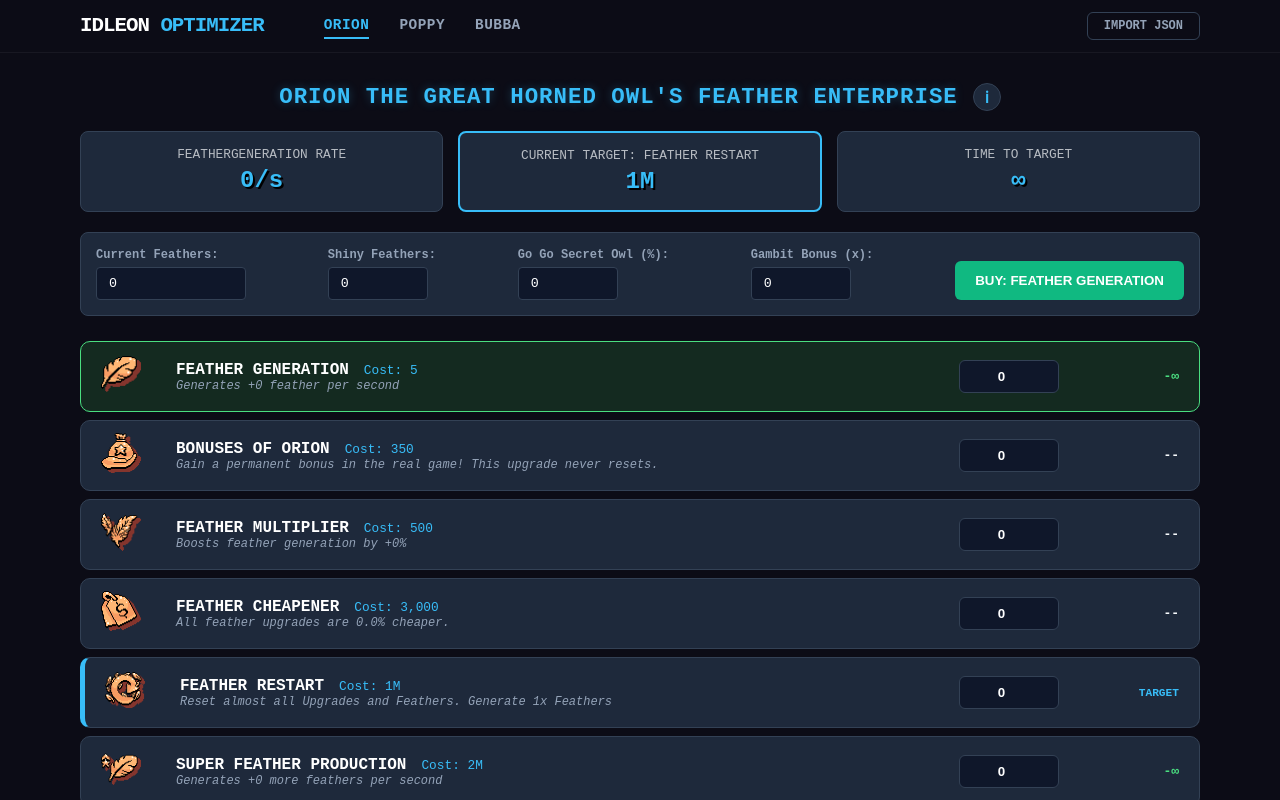
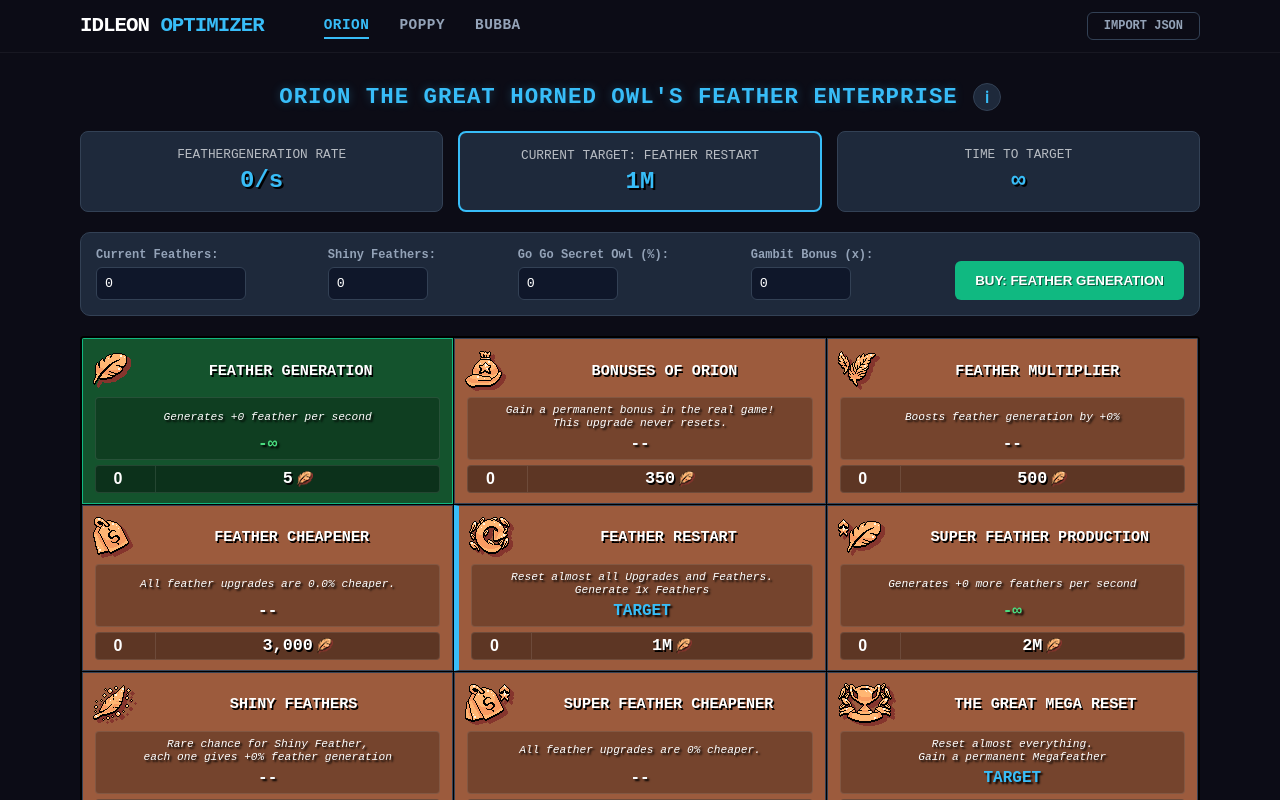
Before and after one commit to deixadilson/idleon-optimizer, a Nuxt app: page /orion in a window 1280 px wide. Shown: the top 800 px of the page. Built offline with nearby package versions, Linux system fonts and the light colour scheme.

Commit message:
feat: orion upgrade grid

```diff
--- a/app/composables/useOrion.ts
+++ b/app/composables/useOrion.ts
@@ -68,25 +68,25 @@ export const useOrion = () => {
     switch (index) {
       case 0: {
         const red = (levels[0] / (levels[0] + 100)) * 100;
-        const redText = mfLv >= 3 ? `, and lowers all costs by ${red.toFixed(1)}%` : "";
+        const redText = mfLv >= 3 ? `\nand lowers all costs by ${red.toFixed(1)}%` : "";
         return `Generates +${formatNumber(levels[0])} feather per second${redText}`;
       }
-      case 1: return `Gain a permanent bonus in the real game! This upgrade never resets.`;
+      case 1: return `Gain a permanent bonus in the real game!\nThis upgrade never resets.`;
       case 2: return `Boosts feather generation by +${formatNumber(levels[2] * 5)}%`;
       case 3: {
         const red = (levels[3] / (levels[3] + 10)) * 100;
-        const bonus = mfLv >= 5 ? ` (+${formatNumber(levels[3] * 2)} f/s)` : "";
+        const bonus = mfLv >= 5 ? `\n(+${formatNumber(levels[3] * 2)} f/s)` : "";
         return `All feather upgrades are ${red.toFixed(1)}% cheaper.${bonus}`;
       }
-      case 4: return `Reset almost all Upgrades and Feathers. Generate ${formatNumber(Math.pow(mfLv >= 7 ? 5 : 3, levels[4]))}x Feathers`;
+      case 4: return `Reset almost all Upgrades and Feathers.\nGenerate ${formatNumber(Math.pow(mfLv >= 7 ? 5 : 3, levels[4]))}x Feathers`;
       case 5: return `Generates +${formatNumber(levels[5] * 5)} more feathers per second`;
-      case 6: return `Rare chance for Shiny Feather, each one gives +${levels[6]}% feather generation`;
+      case 6: return `Rare chance for Shiny Feather,\neach one gives +${levels[6]}% feather generation`;
       case 7: {
         const red = levels[7] * 20;
-        const bonus = mfLv >= 5 ? ` (+${formatNumber(levels[7] * 4)} f/s)` : "";
+        const bonus = mfLv >= 5 ? `\n(+${formatNumber(levels[7] * 4)} f/s)` : "";
         return `All feather upgrades are ${formatNumber(red)}% cheaper.${bonus}`;
       }
-      case 8: return `Reset almost everything. Gain a permanent Megafeather`;
+      case 8: return `Reset almost everything.\nGain a permanent Megafeather`;
       default: return "";
     }
   };
--- a/app/composables/usePoppy.ts
+++ b/app/composables/usePoppy.ts
@@ -179,14 +179,19 @@ export const usePoppy = () => {
     const currentTotalBurden = currentTargetCost + futureBurdenCost;
     const currentTimeToBurden = rawGen > 0 ? (currentTotalBurden - state.currentFish) / rawGen : Infinity;
 
-    const directPondIndices = [0, 1, 5, 7, 10];
+    const directPondIndices = [0, 1, 4, 5];
     let maxPondDirectEfficiency = 0;
+    let avgPondDirectCost = 0;
 
     if (rawGen > 0 && isFinite(currentTimeToBurden)) {
+      let totalPondCost = 0;
+      let count = 0;
       directPondIndices.forEach(idx => {
-        const bCost = getPondUpgradeCost(idx, state.pondLevels[idx] ?? 0);
+        const lv = state.pondLevels[idx] ?? 0;
+        const bCost = getPondUpgradeCost(idx, lv);
+
         const nLvs = [...state.pondLevels];
-        nLvs[idx] = (nLvs[idx] ?? 0) + 1;
+        nLvs[idx] = lv + 1;
         const nGen = getFishGen(nLvs, state.tarLevels, state.fisherooLevels, state.goGoSecretKangaroo, state.gambitBonus);
         const nTgtCost = getPondUpgradeCost(targetIdx, nLvs[targetIdx] ?? 0, nLvs, state.tarLevels);
         const fAfter = state.currentFish - bCost;
@@ -196,7 +201,13 @@ export const usePoppy = () => {
         const tSaved = isFinite(currentTimeToBurden) ? (currentTimeToBurden - nTimeToBurden) * 60 : 0;
         const eff = (bCost > 0) ? tSaved / bCost : 0;
         if (eff > maxPondDirectEfficiency) maxPondDirectEfficiency = eff;
+
+        if (lv > 0) {
+          totalPondCost += bCost;
+          count++;
+        }
       });
+      avgPondDirectCost = count > 0 ? totalPondCost / count : 0;
     }
 
     return POND_UPGRADE_NAMES.map((name, i) => {
@@ -205,9 +216,8 @@ export const usePoppy = () => {
       let efficiency = 0;
 
       if (i === 2 || i === 8) {
-        const potential = 0.05;
         const weight = 0.30;
-        timeSaved = potential * 1440 * maxPondDirectEfficiency * weight;
+        timeSaved = maxPondDirectEfficiency * (avgPondDirectCost * weight);
         efficiency = buyCost > 0 ? timeSaved / buyCost : 0;
       } else {
         const nextLevels = [...state.pondLevels];
@@ -292,12 +302,13 @@ export const usePoppy = () => {
           timeSaved = isFinite(currentBluefinTargetTime) ? (currentBluefinTargetTime - nextBluefinTargetTime) * 60 : 0;
           efficiency = (cost > 0 && timeSaved > 0) ? timeSaved / cost : 0;
         } else if (i === 1 || i === 6) {
+          // Tar Pit Shiny Upgrades (Bargain at 20% of market average)
           const currentLv = state.tarLevels[i] ?? 0;
           const capLvl = i === 1 ? 72 : 93;
 
           if (currentLv < capLvl && maxDirectEfficiency > 0) {
-            const basePotential = i === 1 ? 0.0625 : 0.002258 * Math.pow(1 - (currentLv / capLvl), 2);
-            timeSaved = basePotential * HORIZON * maxDirectEfficiency * 0.2;
+            const weight = 0.20;
+            timeSaved = maxDirectEfficiency * (avgDirectCost * weight);
             efficiency = cost > 0 ? timeSaved / cost : 0;
           }
         } else if (i === 4) {
--- a/app/pages/orion.vue
+++ b/app/pages/orion.vue
@@ -29,8 +29,8 @@ const handleBlur = () => {
 
 const buyBest = () => {
   const idx = bestUpgradeIndex.value;
-  if (idx !== -1 && upgradeAnalysis.value[idx] && state.levels[idx]) {
-    state.currentFeathers = Math.max(0, state.currentFeathers - upgradeAnalysis.value[idx].cost);
+  if (idx !== -1 && upgradeAnalysis.value[idx] && state.levels[idx] !== undefined) {
+    state.currentFeathers = Math.max(0, state.currentFeathers - upgradeAnalysis.value[idx]!.cost);
     state.levels[idx]++;
   }
 };
@@ -72,22 +72,19 @@ const buyBest = () => {
         </button>
       </div>
 
-      <main class="upgrade-list">
+      <section class="grid-section">
+        <main class="upgrade-grid">
           <div v-for="(upg, i) in upgradeAnalysis" :key="i" class="upgrade-card" :class="{ 'best': i === bestUpgradeIndex, 'target-row': i === target.index }">
-          <div class="upg-icon-container">
-            <img :src="upg.icon" class="upg-icon" />
+            <div class="row-top">
+              <div class="upg-icon-box">
+                <img :src="upg.icon" />
               </div>
-          <div class="upg-info">
-            <div class="upg-name-row">
-              <span class="upg-name">{{ upg.name.toUpperCase() }}</span>
-              <span class="upg-cost">Cost: {{ formatNumber(upg.cost) }}</span>
+              <span class="upg-title">{{ upg.name.toUpperCase() }}</span>
             </div>
-            <p class="upg-desc">{{ upg.description }}</p>
-          </div>
-          <div class="upg-input-container">
-            <input type="number" v-model.number="state.levels[i]" />
-          </div>
-          <div class="upg-diff">
+            <div class="row-mid-refactor">
+              <div class="upg-mid-box">
+                <div class="upg-desc-compact">{{ upg.description }}</div>
+                <div class="time-variation">
                   <span v-if="i === 4 || i === 8" class="target-label">TARGET</span>
                   <template v-else>
                     <span v-if="upg.timeSaved > 0" class="pos">-{{ formatTime(upg.timeSaved) }}</span>
@@ -96,7 +93,19 @@ const buyBest = () => {
                   </template>
                 </div>
               </div>
+            </div>
+            <div class="row-bottom-refactor">
+              <div class="level-box-mini">
+                <input type="number" v-model.number="state.levels[i]" min="0" />
+              </div>
+              <div class="cost-container-mini">
+                <span>{{ formatNumber(upg.cost) }}</span>
+                <img src="/orion/upg-0.png" class="feather-mini-icon" />
+              </div>
+            </div>
+          </div>
         </main>
+      </section>
 
       <section class="mf-section">
         <h3>Megafeather Bonuses</h3>
@@ -165,23 +174,55 @@ const buyBest = () => {
   background: #334155;
   color: white;
 }
-.upgrade-list { display: flex; flex-direction: column; gap: 8px; width: 100%; }
-.upgrade-card { background: #1e293b; display: grid; grid-template-columns: 60px 1fr 100px 120px; align-items: center; padding: 12px 20px; border-radius: 10px; border: 1px solid #334155; }
-.upgrade-card.best { border-color: #4ade80; background: #142a20; }
-.target-row { border-left: 5px solid #38bdf8; }
-.upg-icon { width: 40px; height: 40px; object-fit: contain; }
-.upg-info { display: flex; flex-direction: column; padding: 0 15px; }
-.upg-name-row { display: flex; align-items: baseline; gap: 15px; }
-.upg-name { font-weight: bold; font-size: 1rem; color: #fff; }
-.upg-cost { font-size: 0.8rem; color: #38bdf8; font-family: monospace; }
-.upg-desc { font-size: 0.75rem; color: #94a3b8; font-style: italic; margin: 0; }
-.upg-input-container input { width: 100%; background: #0f172a; color: white; border: 1px solid #334155; padding: 8px; border-radius: 6px; text-align: center; font-weight: bold; }
-.upg-diff { text-align: right; font-family: monospace; font-weight: bold; }
-.pos { color: #4ade80; } .neg { color: #f87171; } .target-label { color: #38bdf8; font-size: 0.7rem; }
-.btn-auto { background: #10b981; color: white; border: none; padding: 12px 20px; border-radius: 6px; font-weight: bold; cursor: pointer; }
+
+.grid-section { width: 100%; margin-bottom: 30px; }
+.upgrade-grid { display: grid; grid-template-columns: repeat(3, 1fr); gap: 1px; background: #000; border: 2px solid #000; border-radius: 4px; overflow: hidden; }
+.upgrade-card { background: #9c5b3d; border: 1px solid #334155; display: flex; flex-direction: column; padding: 10px; position: relative; gap: 5px; }
+.upgrade-card.best { border-color: #10b981; background: #14532d; }
+.target-row { border-left: 5px solid #38bdf8 !important; }
+
+.row-top { display: flex; align-items: center; gap: 8px; }
+.upg-icon-box { height: 43px; display: flex; align-items: center; justify-content: center; }
+.upg-title { font-size: 0.95rem; font-weight: 900; color: #fff; text-shadow: 1.5px 1.5px 0 #000; flex: 1; overflow: hidden; text-overflow: ellipsis; white-space: nowrap; text-align: center; }
+
+.row-mid-refactor { display: flex; align-items: center; justify-content: center; text-shadow: 2px 2px 2px #000; min-height: 60px; }
+.upg-mid-box { background: rgba(0, 0, 0, 0.25); padding: 6px 8px; border-radius: 4px; border: 1px solid rgba(255, 255, 255, 0.1); width: 100%; display: flex; flex-direction: column; align-items: center; gap: 4px; margin: 0 2px; }
+.upg-desc-compact { font-size: 0.7rem; color: #fff; font-style: italic; text-align: center; line-height: 1.2; white-space: pre-line; min-height: 2.4em; display: flex; align-items: center; justify-content: center; }
+.time-variation { font-size: 1rem; font-weight: 900; font-family: monospace; }
+.pos { color: #4ade80; } .neg { color: #f87171; } .target-label { color: #38bdf8; }
+
+.row-bottom-refactor { display: flex; align-items: center; background: rgba(0, 0, 0, 0.4); border-radius: 4px; border: 1px solid rgba(255, 255, 255, 0.1); margin: 0 2px; }
+.level-box-mini { width: 60px; border-right: 1px solid rgba(255, 255, 255, 0.1); }
+.level-box-mini input { width: 100%; background: transparent; border: none; font-size: 1rem; text-align: center; color: #fff; outline: none; font-weight: bold; padding: 4px 0; }
+
+.cost-container-mini { flex: 1; display: flex; align-items: center; justify-content: center; gap: 4px; font-size: 1.05rem; color: #fff; text-shadow: 1.5px 1.5px 0 #000; font-weight: bold; font-family: monospace; }
+.feather-mini-icon { width: 16px; height: 16px; }
+
+.settings-bar { display: flex; gap: 15px; flex-wrap: wrap; background: #1e293b; padding: 15px; border-radius: 10px; border: 1px solid #334155; margin-bottom: 20px; align-items: flex-end; }
+.input-group { display: flex; flex-direction: column; gap: 5px; }
+.input-group label { font-size: 0.75rem; color: #94a3b8; font-weight: bold; }
+.styled-input { background: #0f172a; color: white; border: 1px solid #334155; padding: 8px; border-radius: 6px; }
+
+.btn-auto { background: #10b981; color: white; border: none; padding: 12px 20px; border-radius: 6px; font-weight: bold; cursor: pointer; text-shadow: 1px 1px 0 rgba(0,0,0,0.5); }
 .btn-wait { background: #444; cursor: not-allowed; }
-.mf-grid { grid-template-columns: repeat(10, 1fr); }
 
+.mf-grid { display: grid; grid-template-columns: repeat(10, 1fr); gap: 10px; }
+.mf-slot { position: relative; display: flex; justify-content: center; align-items: center; }
+.mf-icon { width: 50px; height: 50px; }
+.mf-badge { position: absolute; bottom: -5px; right: -5px; background: #38bdf8; color: #000; font-size: 0.7rem; padding: 2px 5px; border-radius: 10px; font-weight: bold; }
+
+.modal-overlay {
+  position: fixed;
+  top: 0;
+  left: 0;
+  width: 100%;
+  height: 100%;
+  background: rgba(0, 0, 0, 0.8);
+  display: flex;
+  justify-content: center;
+  align-items: center;
+  z-index: 1000;
+}
 .help-modal-box {
   background: #1e293b;
   padding: 30px;
@@ -229,16 +270,4 @@ const buyBest = () => {
 .btn-close-help:hover {
   filter: brightness(1.1);
 }
-.modal-overlay {
-  position: fixed;
-  top: 0;
-  left: 0;
-  width: 100%;
-  height: 100%;
-  background: rgba(0, 0, 0, 0.8);
-  display: flex;
-  justify-content: center;
-  align-items: center;
-  z-index: 1000;
-}
 </style>
```
Lines whose indentation alone changed are shown as unchanged.
